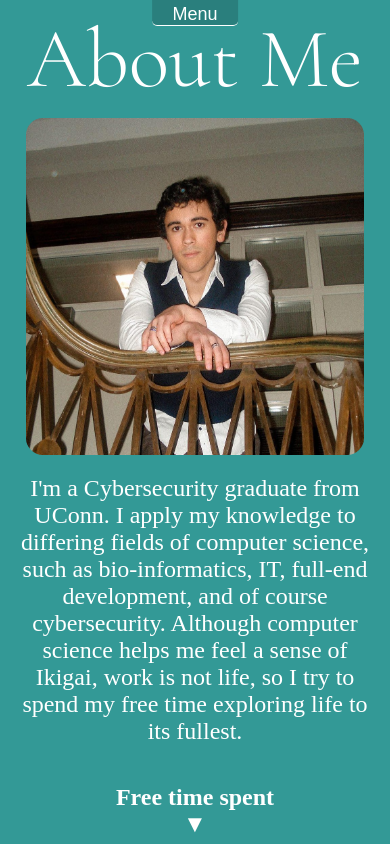
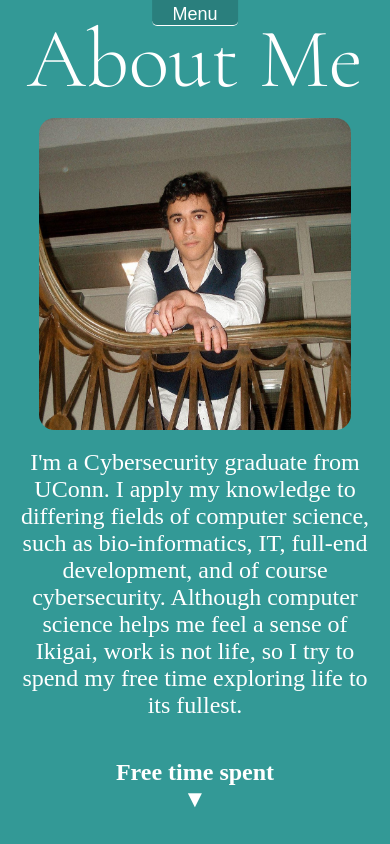
Before and after one commit to Ezequiel-Valencia/AvocadoMoon.github.io, a SvelteKit app: page /about_me in a window 390 px wide. Shown: the top 844 px of the page. Built offline with nearby package versions, Linux system fonts and the light colour scheme.

Commit message:
Added some tips to fix audio in audio button, and made my about me page work now with mobile

```diff
--- a/src/routes/about_me/me.svelte
+++ b/src/routes/about_me/me.svelte
@@ -6,6 +6,7 @@
 
   <div id="squircle" />
 
+  <article>
     <div id="description">
       <p id="description-text">
         I'm a Cybersecurity graduate from UConn.
@@ -19,6 +20,7 @@
     <h2>
       Free time spent <br> ▼
     </h2>
+  </article>
 </div>
 
 <style lang="scss">
@@ -26,16 +28,18 @@
 @import url('https://fonts.googleapis.com/css2?family=Cormorant+Garamond:wght@300&family=Merriweather:wght@300&display=swap');
 
   #intro {
-    height: 100vh;
+    height: auto;
     width: 100vw;
     background-color: #339996;
     text-align: center;
-    overflow:visible;
+    overflow:auto;
   }
   #squircle {
     height: 40%;
     aspect-ratio: 1/1;
     border-radius: 5%;
+    max-width: 80vw;
+    max-height: 40vh;
     overflow: auto;
     margin: auto;
 
```
Also changed, not shown: src/routes/menubar.svelte (+8 -1 lines). Lines whose indentation alone changed are shown as unchanged.
